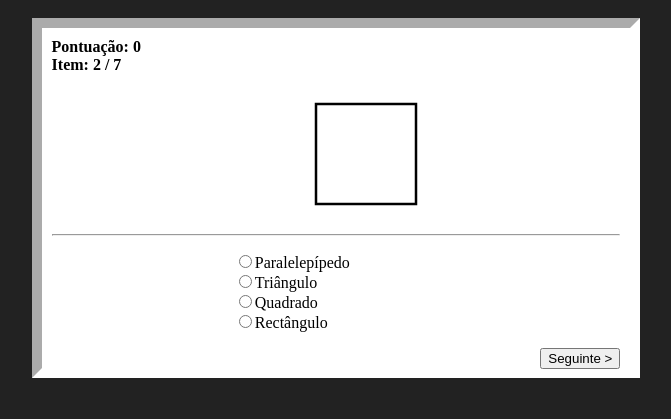
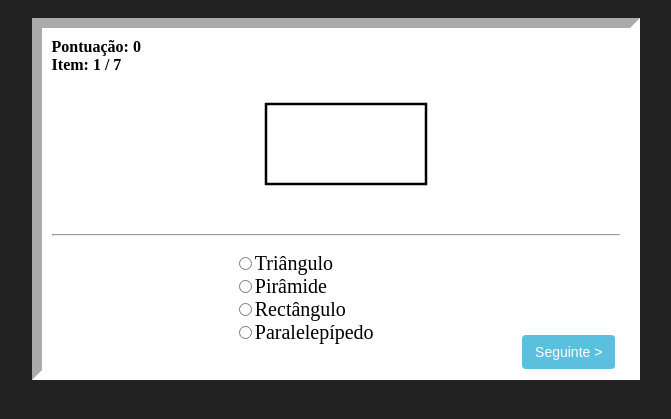
Before and after one commit to AnaxAndrade/JogoFigurasHTML, a plain HTML site: page index.html in a window 1280 px wide. Both pictures are taken after a click on the button "Seguinte >". Shown: the part 85-504 px from the top of the page, without its empty margins (304-975 px from the left). Drawn offline with Linux system fonts and the light colour scheme.

Commit message:
Retoques no sistema de contagem do elemento atual e embaralhadas as opções nno início para maior dinamismo do jogo e feitos outros reajustes vizuais

```diff
--- a/css/layout.css
+++ b/css/layout.css
@@ -12,7 +12,7 @@
  #area_jogo{
 
  	width: 45%;
- 	height: 320px;
+ 	min-height: 320px;
  	background-color: #fff;
  	margin: 0 auto;
  	border: 10px inset #fff;
@@ -38,9 +38,25 @@
 }
 
 #btn_seguinte{
+	position: relative;
+	bottom: 25px;
+	right: 5px;
+	padding: 6px 12px;
 	float: right;
+    cursor: pointer;
+    border: 1px solid transparent;
+    text-align: center;
+    color: #ffffff;
+  	vertical-align: middle;
+  	font-size: 14px;
+  	font-weight: normal;
+  	background-color: #5bc0de;
+    line-height: 1.42857143;
+    border-radius: 4px;
+
 }
 
-.style_ops{
-	font-size: 22px;
+.opts{
+	font-size: 20px;
+	cursor: pointer;
 }
--- a/index.html
+++ b/index.html
@@ -25,10 +25,10 @@
 
 <div id="area_respostas">
 	<ul id="lista_respostas">
-		<li class="style_ops"><input type="radio" name="opcoes" value="Triângulo"/>Triângulo</li>
-		<li class="style_ops"><input type="radio" name="opcoes" value="Círculo"/>Círculo</li>
-		<li class="style_ops"><input type="radio" name="opcoes" value="Quadrado"/>Quadrado</li>
-		<li class="style_ops"><input type="radio" name="opcoes" value="Rectângulo"/>Rectângulo</li>
+		<li class="opts"><input type="radio" name="opcoes" value="Triângulo"/>Triângulo</li>
+		<li class="opts"><input type="radio" name="opcoes" value="Círculo"/>Círculo</li>
+		<li class="opts"><input type="radio" name="opcoes" value="Quadrado"/>Quadrado</li>
+		<li class="opts"><input type="radio" name="opcoes" value="Rectângulo"/>Rectângulo</li>
 	</ul>
 </div>
 
--- a/js/meu_script.js
+++ b/js/meu_script.js
@@ -7,6 +7,10 @@ var items = [{fig: "circulo", texto: "Círculo"},
 			 {fig: "piramide", texto: "Pirâmide"},
 			 {fig: "cilindro", texto: "Cilindro"},
 			];
+
+var tamanhoItems = items.length;
+
+shuffle(items);
 
 var LARGURA_LINHA = 2.5;
 var pontuacao;
@@ -23,19 +27,19 @@ $(document).ready(function(){
 	$('#btn_seguinte').click(function(){
 
 
-		if(itemAtual < 6){
+		if(itemAtual < tamanhoItems){
 
 			var selecionado = $("input[name='opcoes']:checked").val();
 
 			if(items[itemAtual].fig === selecionado){
 				pontuacao++;
 				$('#pontuacao').text(pontuacao);
-				$("input[name='opcoes']:checked").parent().css('color', '#0f0');
+				$("input[name='opcoes']:checked").parent().css('color', '#4Caf50');
 			}else{
-				$("input[name='opcoes']:checked").parent().css('color', '#f00');
+				$("input[name='opcoes']:checked").parent().css('color', '#d50000');
 			}
 
-			setTimeout(function(){ $('#rest').html(itemAtual+2); itemAtual++;
+			setTimeout(function(){ itemAtual++;
 				proximo(itemAtual); }
 			, 1500);
 
@@ -50,6 +54,8 @@ $(document).ready(function(){
 });
 
 function proximo(posicao){
+	$('#rest').html(posicao);
+
 	var copia = items.slice(0);
 	var item = copia[posicao];
 	copia.splice(posicao, 1);
@@ -73,7 +79,7 @@ function proximo(posicao){
 
 	var mostrar = "";
 	for(i=0; i < candids.length; i++){
-		mostrar += "<li><input type=\"radio\" class=\"opcoes\" name=\"opcoes\" value=\""+candids[i].fig+"\" />"+candids[i].texto+"</li>";
+		mostrar += "<li class=\"opts\"><input type=\"radio\" class=\"opcoes\" name=\"opcoes\" value=\""+candids[i].fig+"\" />"+candids[i].texto+"</li>";
 	}
 
 	$("ul#lista_respostas").html(mostrar);
```
